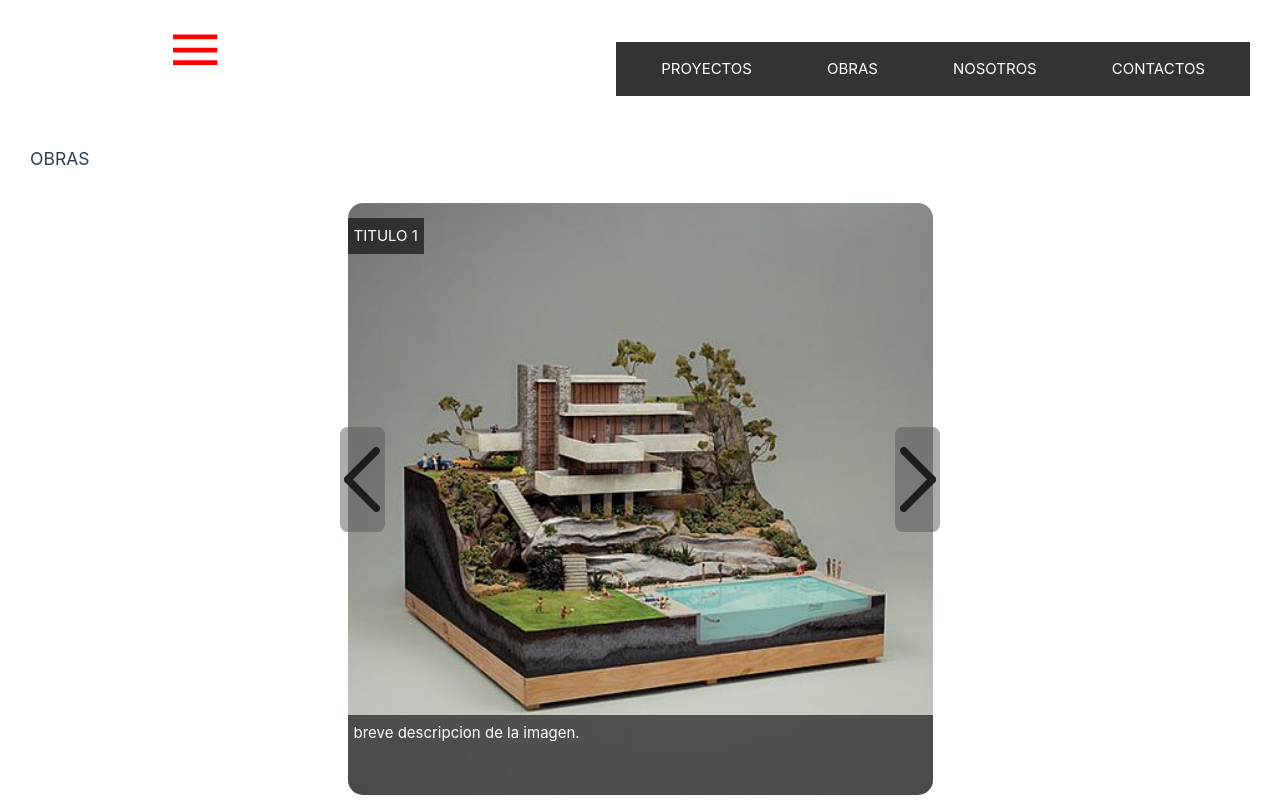
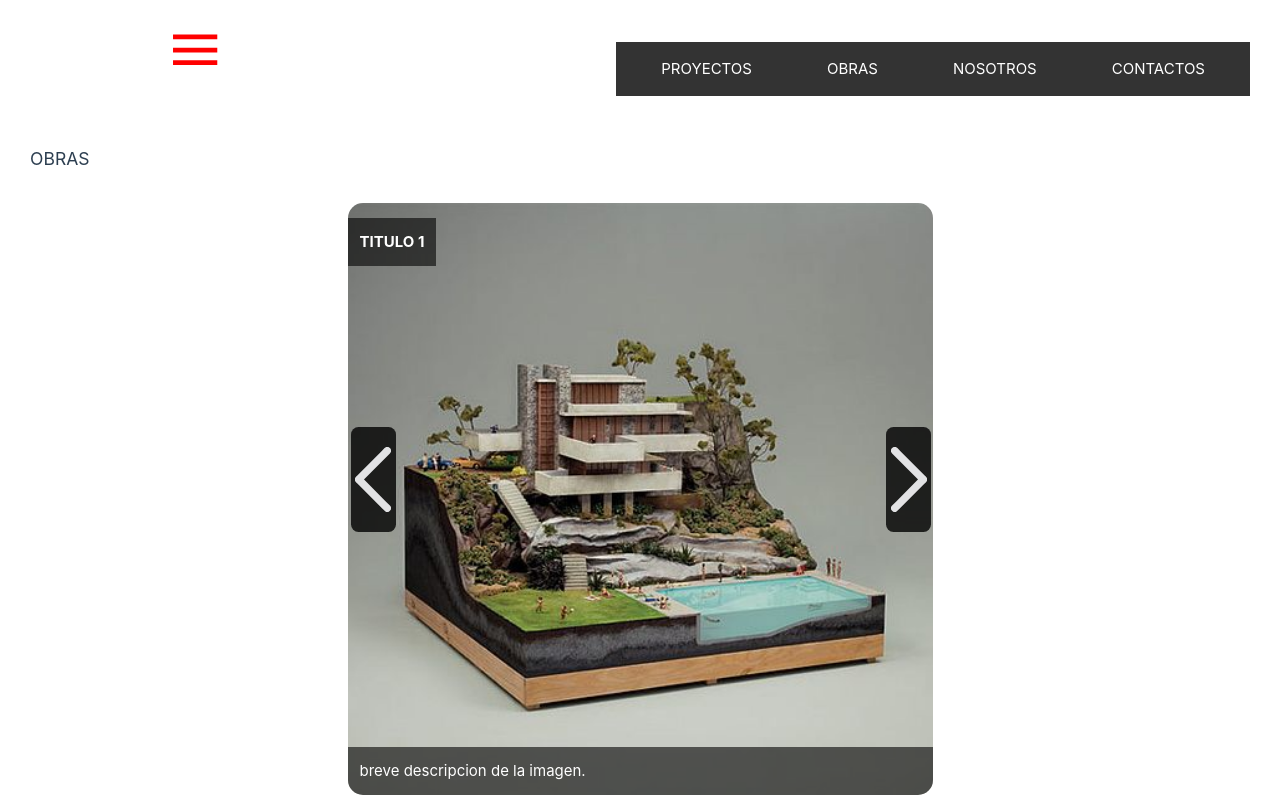
Before and after one commit to 1knighttale1/Arquitecto-VueCli, a Vue app: page /obras in a window 1280 px wide. Shown: the top 800 px of the page. Built offline with nearby package versions, Linux system fonts and the light colour scheme.

Commit message:
[carrousel] navegacion mas resaltada, titulo mas sobresaliente, descripcion reducido

```diff
--- a/src/components/GaleryCarrousel.vue
+++ b/src/components/GaleryCarrousel.vue
@@ -75,7 +75,8 @@ function moveCarrousel(button) {
   height: 7em;
   border-radius: .5em;
   top: 7rem;
-  background: hsla(0, 0%, 35%, 0.5);
+  filter: invert(1);
+  background: hsla(0, 100%, 100%, 0.8);
   background-repeat: no-repeat;
   background-position: center center;
   background-size: 80%;
@@ -87,12 +88,12 @@ function moveCarrousel(button) {
     }
 }
 .container-central .button-left {
-  left: 0;
+  left: .7em;
   background-image: url('../assets/SVG/arrow_icon.svg');
   transform: scaleX(-1);
 }
 .container-central .button-right {
-  right: 0;
+  right: .6em;
   background-image: url('../assets/SVG/arrow_icon.svg');
 }
 .img-carrousel {
@@ -110,10 +111,11 @@ function moveCarrousel(button) {
   height: 100%;
 }
 .img-carrousel .title {
+  font-weight: bold;
   position: absolute;
   display: block;
   overflow: hidden;
-  padding: .4rem;
+  padding: .8rem;
   color: white;
   background: hsla(0 0% 0% / 0.6);
   top: 1rem;
@@ -124,12 +126,12 @@ function moveCarrousel(button) {
   position: absolute;
   display: block;
   overflow: hidden;
-  padding: .4rem;
+  padding: .8rem;
   color: white;
   background: hsla(0 0% 0% / 0.6);
   bottom: 0;
   width: 100%;
-  height: 10vh;
+  /* height: 10vh; */
   z-index: 1000;
 }
 .container-central {
```
